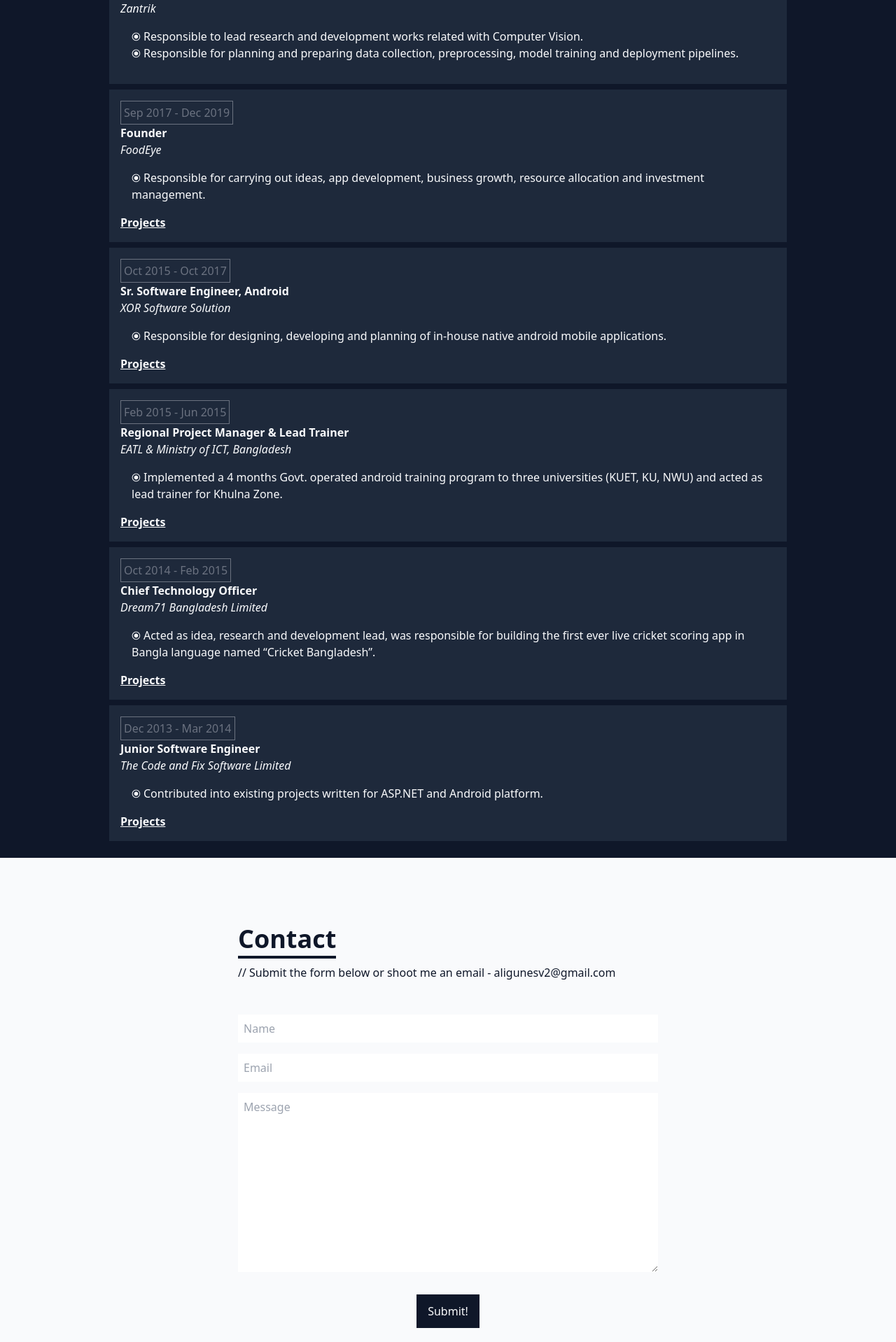
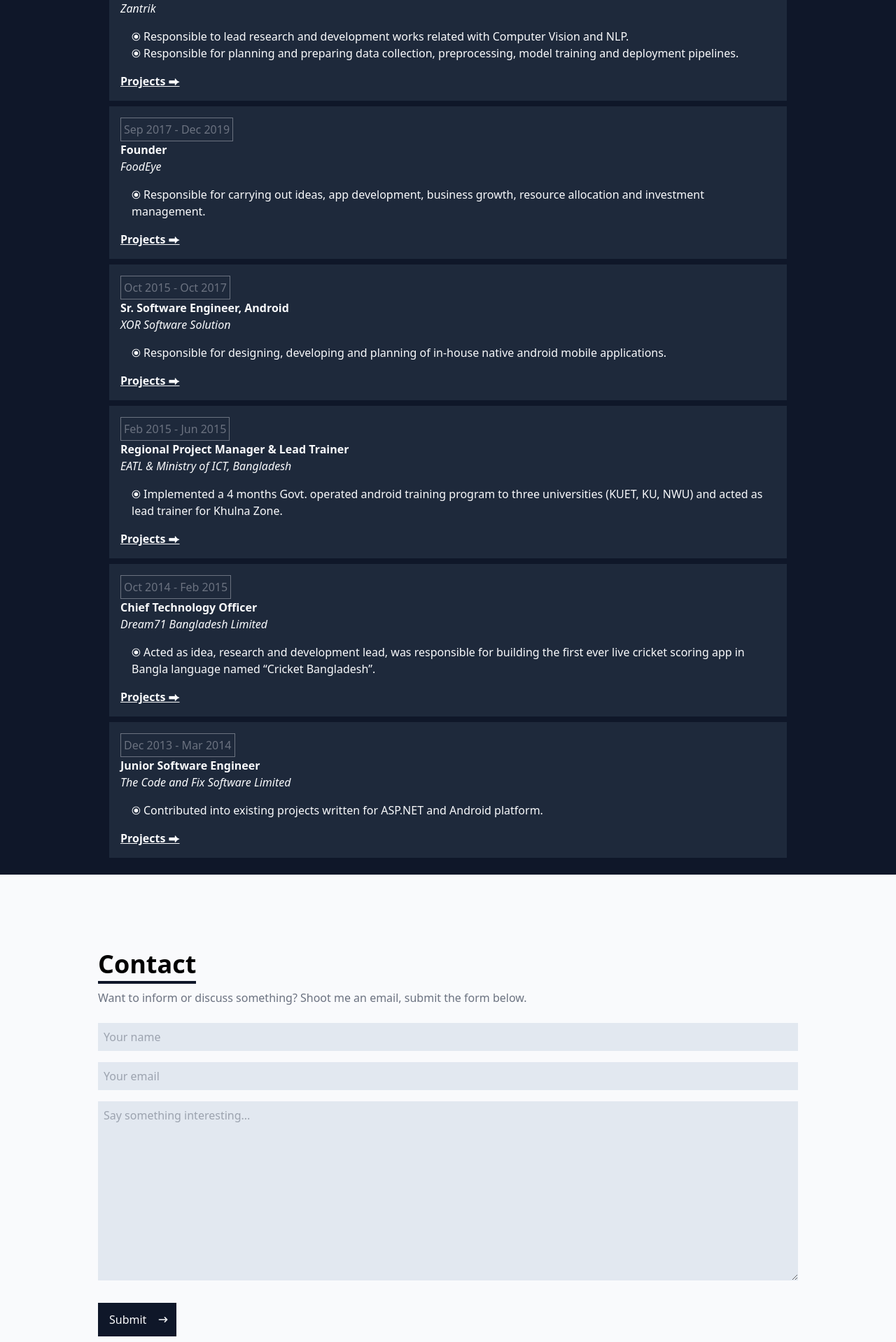
Before and after one commit to ridoy-ai/home, a React (Create React App) app: page / in a window 1280 px wide. Shown: the part 4162-6080 px from the top of the page at 70% size. Built offline with nearby package versions, Linux system fonts and the light colour scheme; the HTML template or start-up script is replaced by a standard one.

Commit message:
Contact component and send email service added.

```diff
--- a/package.json
+++ b/package.json
@@ -3,6 +3,7 @@
   "version": "0.1.0",
   "private": true,
   "dependencies": {
+    "@emailjs/browser": "^3.11.0",
     "@testing-library/jest-dom": "^5.17.0",
     "@testing-library/react": "^13.4.0",
     "@testing-library/user-event": "^13.5.0",
--- a/src/components/Contact.jsx
+++ b/src/components/Contact.jsx
@@ -1,20 +1,89 @@
-import React from 'react'
+import React, { useRef, useState } from 'react'
+import { HiArrowNarrowRight } from 'react-icons/hi'
+// Importing the emailjs library
+import emailjs from '@emailjs/browser';
 
-const index = () => {
+const Contact = () => {
+  // Creating a state variable to store the loading status
+  const [loading, setLoading] = useState(false);
+
+  const form = useRef();
+
+  // Creating a function to handle form submission
+  const handleSubmit = (e) => {
+    // Preventing the default behavior of the form
+    e.preventDefault();
+
+    // Getting the values of the inputs
+    const nameInput = e.target.user_name.value;
+    const emailInput = e.target.user_email.value;
+    const messageInput = e.target.message.value;
+
+    // Validating the email input using a regular expression
+    const emailRegex = /^[a-zA-Z0-9._-]+@[a-zA-Z0-9.-]+\.[a-zA-Z]{2,4}$/;
+
+    if (!nameInput || !emailRegex.test(emailInput) || !messageInput) {
+      // If any of the inputs is invalid, alert the user and return
+      alert('Please fill in all the fields with valid values.');
+      return;
+    }
+    // const emailInput = e.target.email.value;
+    // if (!emailRegex.test(emailInput)) {
+    //   // If the email is not valid, alert the user and return
+    //   alert('Please enter a valid email address');
+    //   return;
+    // }
+
+    // Setting the loading state to true
+    setLoading(true);
+
+    // Sending the email using emailjs service
+    emailjs.sendForm('service_x1cmd3f', 'template_zurmq1r', form.current, 'bRZDm6GQm-rniaIRz')
+      .then((result) => {
+        // If the email is sent successfully, alert the user and reset the form
+        alert('Your message has been sent! Thank you.');
+        e.target.reset();
+      }, (error) => {
+        // If there is an error, alert the user
+        alert('Something went wrong. Sending message failed, please try again later.');
+      })
+      .finally(() => {
+        // Setting the loading state to false in any case
+        setLoading(false);
+      });
+  };
+
   return (
-    <div name='contact' className='w-full h-screen bg-[#f9fafc] text-[#0F1729] flex justify-center items-center p-4'>
-        <form action="" className='flex flex-col max-w-[600px] w-full'>
-          <div className='pb-8'>
-            <p className='text-4xl font-bold inline border-b-4 border-[#0f1729]'>Contact</p>
-            <p className='py-4'>// Submit the form below or shoot me an email - aligunesv2@gmail.com</p>
+    <div name='contact' className='w-full h-screen flex justify-center items-center p-4'>
+      <form action="" className='flex flex-col max-w-[1000px] w-full' ref={form} onSubmit={handleSubmit}>
+        <div className='pb-2'>
+          <p className='text-4xl font-bold inline border-b-4 border-[#0f1729]'>Contact</p>
+          <p className='py-4 text-text-small-gray'>Want to inform or discuss something? Shoot me an email, submit the form below.</p>
+        </div>
+        <input className='p-2 bg-bg-slate-200' type="text" placeholder='Your name' name='user_name' />
+        <input className='my-4 p-2 bg-bg-slate-200' type="email" placeholder='Your email' name='user_email' />
+        <textarea className='p-2 bg-bg-slate-200' name="message" id="" rows="10" placeholder='Say something interesting...'></textarea>
+        <button className='bg-[#0f1729] text-[#f9fafc] px-4 py-3 my-8 flex items-center w-28 hover:bg-[#fff] duration-200 hover:text-[#0F1729]'>Submit
+          <span>
+            <HiArrowNarrowRight className='group-hover:translate-x-2 duration-200 ml-4' />
+          </span>
+        </button>
+        {/* Adding a loading div using tailwind css */}
+        {loading && (
+          <div className='fixed inset-0 bg-text-medium-gray bg-opacity-50 flex justify-center items-center'>
+            <div className='bg-white p-4 rounded shadow-lg'>
+              <p className='text-lg font-semibold'>Sending your message...</p>
+              <div className='flex space-x-2'>
+                <div className='w-3 h-3 bg-[#0f1729] rounded-full animate-bounce'></div>
+                <div className='w-3 h-3 bg-[#0f1729] rounded-full animate-bounce delay-100'></div>
+                <div className='w-3 h-3 bg-[#0f1729] rounded-full animate-bounce delay-200'></div>
+              </div>
+            </div>
           </div>
-          <input className='p-2' type="text" placeholder='Name' name='name'/>
-          <input className='my-4 p-2' type="email" placeholder='Email' name='email'/>
-          <textarea className='p-2' name="message" id="" rows="10" placeholder='Message'></textarea>
-          <button className='bg-[#0f1729] text-[#f9fafc] px-4 py-3 my-8 mx-auto flex items-center'>Submit!</button>
-        </form>
+        )}
+      </form>
     </div>
   )
 }
 
-export default index
+export default Contact
--- a/src/components/Experience.jsx
+++ b/src/components/Experience.jsx
@@ -16,8 +16,9 @@ const Experience = () => {
             dateColor="#f9fafc"
             name="Team Lead, Artificial intelligence"
             company="Zantrik"
-            description="⦿ Responsible to lead research and development works related with Computer Vision.
+            description="⦿ Responsible to lead research and development works related with Computer Vision and NLP.
 ⦿ Responsible for planning and preparing data collection, preprocessing, model training and deployment pipelines."
+            link="http://example.com/link1"
           />
 
           <ExperienceItem
--- a/src/components/ExperienceItem.jsx
+++ b/src/components/ExperienceItem.jsx
@@ -1,27 +1,91 @@
-import React from 'react';
+import React, { useState } from 'react';
+import ProjectItem from './ProjectItem';
+import MyPortrait from '../assets/portrait_me.jpg'
 
 const ExperienceItem = ({ date, dateColor, name, company, description, link }) => {
+
+    // Define a state variable for showing or hiding the dialog
+    const [showDialog, setShowDialog] = useState(false);
+
+    // Define a function for toggling the dialog
+    const toggleDialog = () => {
+        setShowDialog(!showDialog);
+    };
+
     return (
         <div className="resume-item border-line-h bg-bg-slate-800 p-4 mb-2">
-            <div className="date border p-1 inline-block" style={{color: dateColor}}>
+            <div className="date border p-1 inline-block" style={{ color: dateColor }}>
                 <span>{date}</span>
             </div>
-            <div className="name" style={{fontWeight: "bold"}}>
+            <div className="name" style={{ fontWeight: "bold" }}>
                 <span>{name}</span>
             </div>
-            <div className="company" style={{fontStyle: "italic"}}>
+            <div className="company" style={{ fontStyle: "italic" }}>
                 <span>{company}</span>
             </div>
-            <div className="single-post-text p-2 m-2" style={{whiteSpace: "pre-line"}}>
+            <div className="single-post-text p-2 m-2" style={{ whiteSpace: "pre-line" }}>
                 <div>
                     <p>{description}</p>
                 </div>
             </div>
             {link && (
-                <a href={link} className="lnk lnk-2" style={{fontWeight: "bold", textDecoration: "underline"}}>
-                    <span className="text">Projects</span>
-                    <i className="fas fa-angle-right"></i>
-                </a>
+                <div className="projects font-bold underline cursor-pointer" onClick={toggleDialog}>
+                    <span>Projects ⮕</span>
+                </div>
+            )}
+            {/* Use conditional rendering to show or hide the dialog */}
+            {showDialog && (
+                // Use tailwind css classes to style the dialog
+                <div className="fixed inset-0 z-10 flex items-center justify-center bg-black bg-opacity-50">
+                    <div className="w-3/4 h-3/4 bg-text-plain-white overflow-y-auto p-4">
+                        <div className="flex items-center justify-between">
+                            <h2 className="text-3xl font-bold text-text-large-slate">Projects</h2>
+                            {/* Add an onClick handler for closing the dialog */}
+                            <button
+                                className="h-8 w-8 rounded-full bg-theme-dark-slate hover:bg-gray-200 font-bold"
+                                onClick={toggleDialog}
+                            >
+                                X
+                            </button>
+                        </div>
+                        <div className="grid grid-cols-2 gap-4 mt-4">
+                            {/* Render the project item component with the sample project data */}
+                            <ProjectItem
+                                name="Team Lead, Artificial intelligence"
+                                description="⦿ Responsible to lead research and development works related with Computer Vision and NLP.
+⦿ Responsible for planning and preparing data collection, preprocessing, model training and deployment pipelines."
+                                images={[MyPortrait, MyPortrait]}
+                                techStack={["React", "Tailwind", "Firebase"]}
+                                link="http://example.com/link1"
+                            />
+                            <ProjectItem
+                                name="Team Lead, Artificial intelligence"
+                                description="⦿ Responsible to lead research and development works related with Computer Vision and NLP.
+⦿ Responsible for planning and preparing data collection, preprocessing, model training and deployment pipelines."
+                                images={["image1.jpg", "image2.jpg"]}
+                                techStack={["React", "Tailwind", "Firebase"]}
+                                link="http://example.com/link1"
+                            />
+                            <ProjectItem
+                                name="Team Lead, Artificial intelligence"
+                                description="⦿ Responsible to lead research and development works related with Computer Vision and NLP.
+⦿ Responsible for planning and preparing data collection, preprocessing, model training and deployment pipelines."
+                                images={["image1.jpg", "image2.jpg"]}
+                                techStack={["React", "Tailwind", "Firebase"]}
+                                link="http://example.com/link1"
+                            />
+                            <ProjectItem
+                                name="Team Lead, Artificial intelligence"
+                                description="⦿ Responsible to lead research and development works related with Computer Vision and NLP.
+⦿ Responsible for planning and preparing data collection, preprocessing, model training and deployment pipelines."
+                                images={["image1.jpg", "image2.jpg"]}
+                                techStack={["React", "Tailwind", "Firebase"]}
+                                link="http://example.com/link1"
+                            />
+                            {/* You can add more project items here */}
+                        </div>
+                    </div>
+                </div>
             )}
         </div>
     );
--- /dev/null
+++ b/src/components/ProjectItem.jsx
@@ -0,0 +1,37 @@
+import React from 'react';
+
+// Define a component for rendering a project item
+const ProjectItem = ({ name, description, images, techStack, link }) => {
+    return (
+        <div className="p-4 bg-theme-dark-slate shadow-lg rounded-lg">
+            <h3 className="text-xl font-bold">{name}</h3>
+            <p className="text-gray-600">{description}</p>
+            <div className="flex flex-wrap gap-2 mt-2">
+                {images.map((image) => (
+                    <img
+                        src={image}
+                        alt={name}
+                        className="w-24 h-24 object-cover rounded-md"
+                    />
+                ))}
+            </div>
+            <div className="flex flex-wrap gap-2 mt-2">
+                {techStack.map((tech) => (
+                    <span className="px-2 py-1 bg-gray-200 text-gray-800 rounded-md">
+                        {tech}
+                    </span>
+                ))}
+            </div>
+            <a
+                href={link}
+                target="_blank"
+                rel="noreferrer"
+                className="block mt-4 text-blue-600 hover:text-blue-800 underline"
+            >
+                Visit Project
+            </a>
+        </div>
+    );
+};
+
+export default ProjectItem;
--- a/tailwind.config.js
+++ b/tailwind.config.js
@@ -13,7 +13,8 @@ module.exports = {
       'text-indigo': '#4f46e5',
       'text-white': '#f9fafc',
       'text-plain-white': '#ffffff',
-      'bg-slate-800':'#1e293b'
+      'bg-slate-800':'#1e293b',
+      'bg-slate-200':'#e2e8f0'
     },
     extend: {},
   },
```
Also changed, not shown: 1 other file (tests, documents, lock files or other folders).
